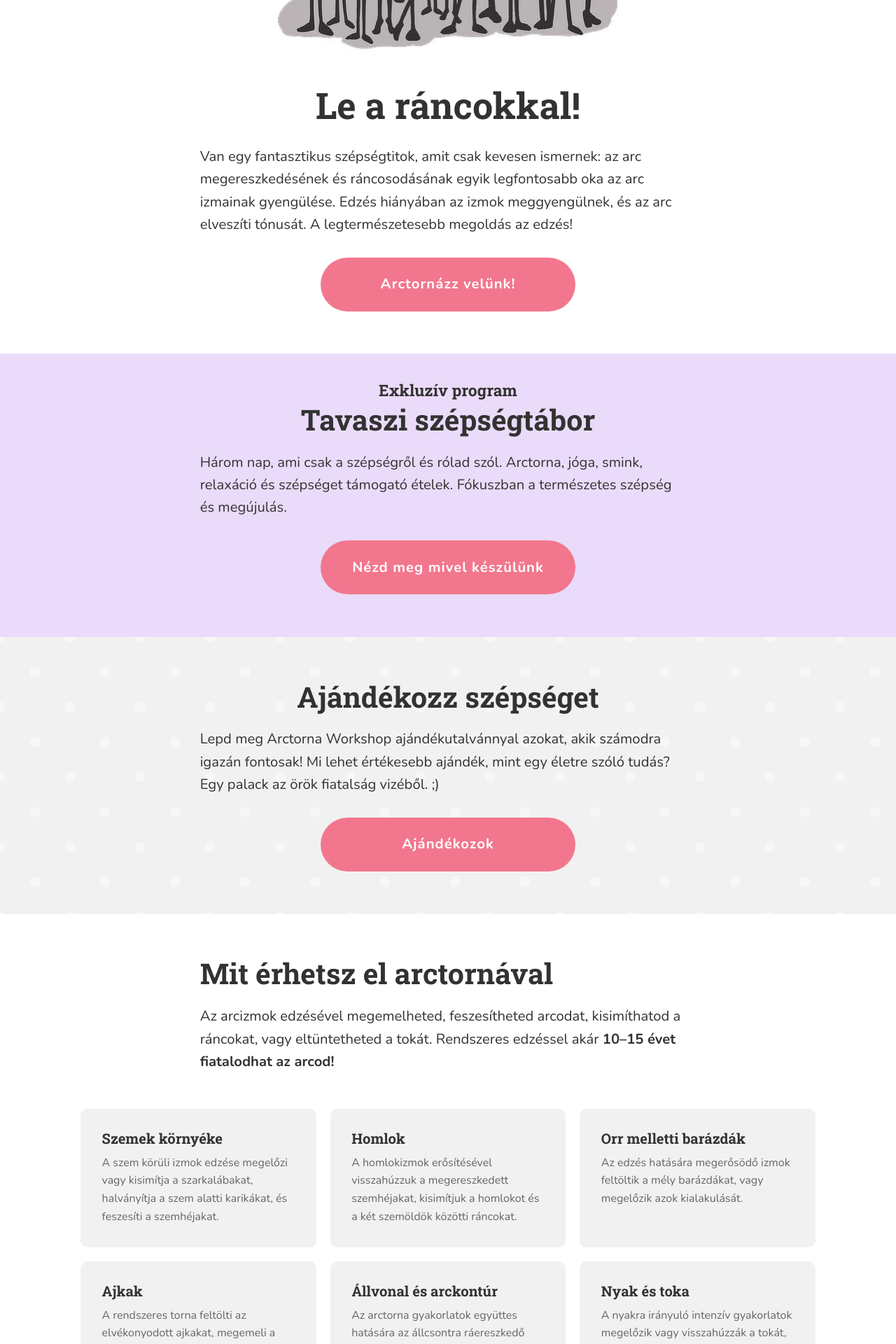
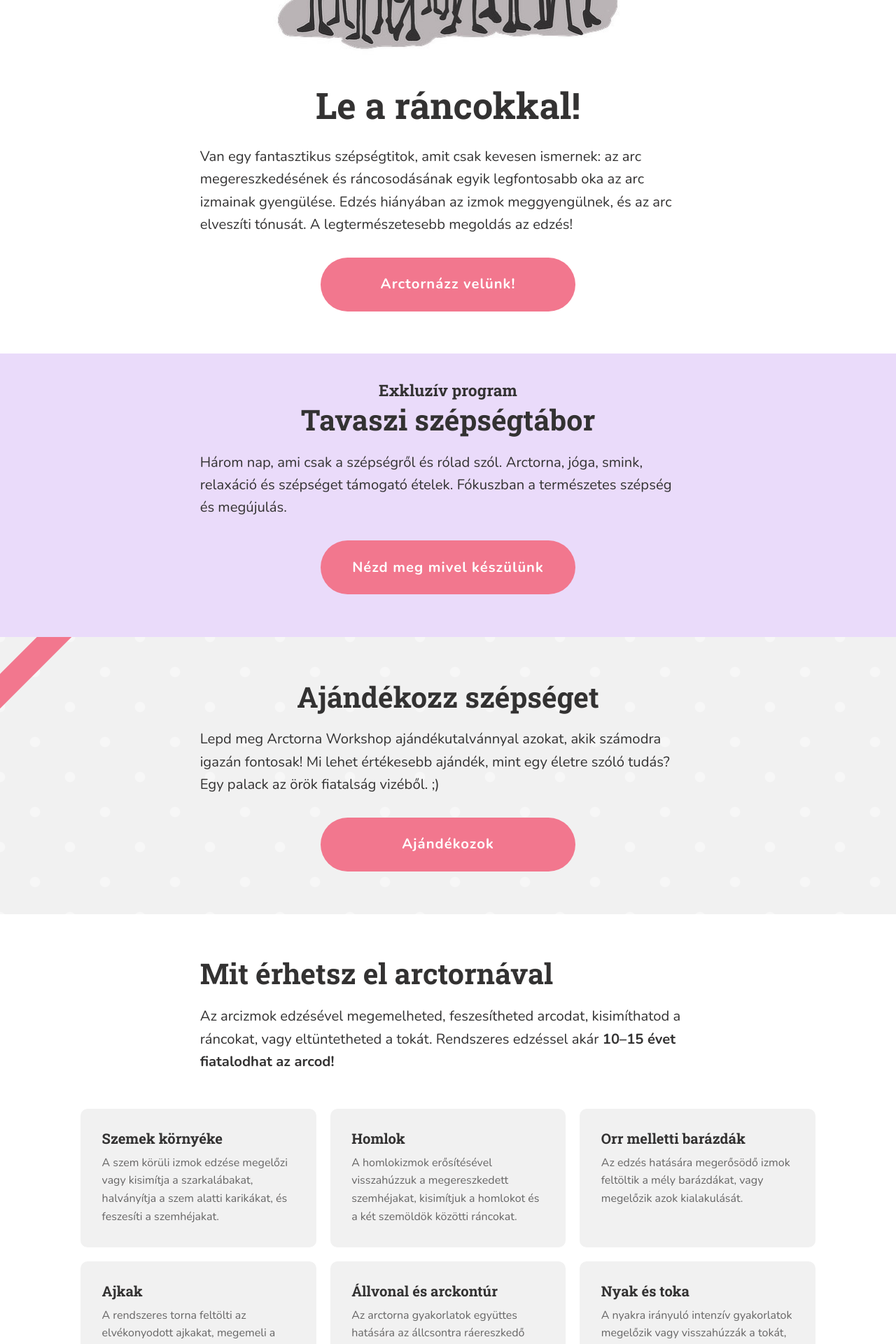
Before and after one commit to monikamudra/arctorna, a Jekyll site: the page built from index.md, in a window 1280 px wide. Shown: the part 402-2322 px from the top of the page at 70% size. Built offline with Jekyll 4.4.1, drawn with Linux system fonts in a browser that asks for light colours.

Commit message:
Add ribbon to gift voucher banner

```diff
--- a/_sass/components/_screen.scss
+++ b/_sass/components/_screen.scss
@@ -29,7 +29,6 @@
 }
 
 .c-Screen__Section--Misc {
-  background-color: color("peach");
   @include bg-polka-dots(color("peach"), $transparency: .4, $dotsize1: 10%, $dotsize2: 10%, $bgsize: 100px, $dark: false);
 }
 
@@ -51,6 +50,18 @@
 }
 
 .c-Screen__Section--Ajandek {
-  background-color: token("color-for", "background-alt");
   @include bg-polka-dots(token("color-for", "background-alt"), $transparency: .4, $dotsize1: 10%, $dotsize2: 10%, $bgsize: 100px, $dark: false);
+  position: relative;
+
+  &::after {
+    content: '';
+    display: block;
+    width: 200px;
+    height: 35px;
+    position: absolute;
+    left: -50px;
+    top: 10px;
+    background-color: color("pink");
+    transform: rotate(-45deg);
+  }
 }
```
